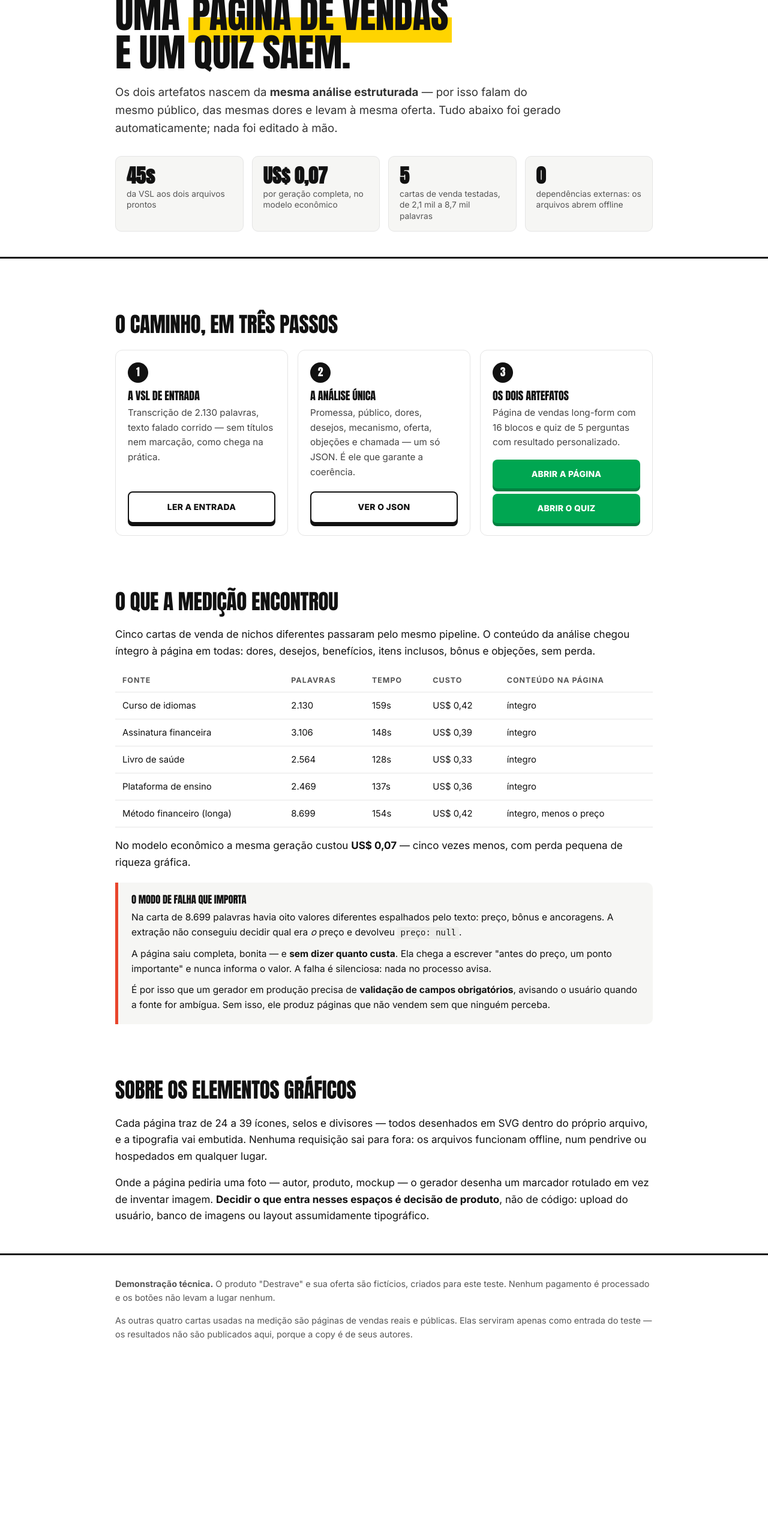
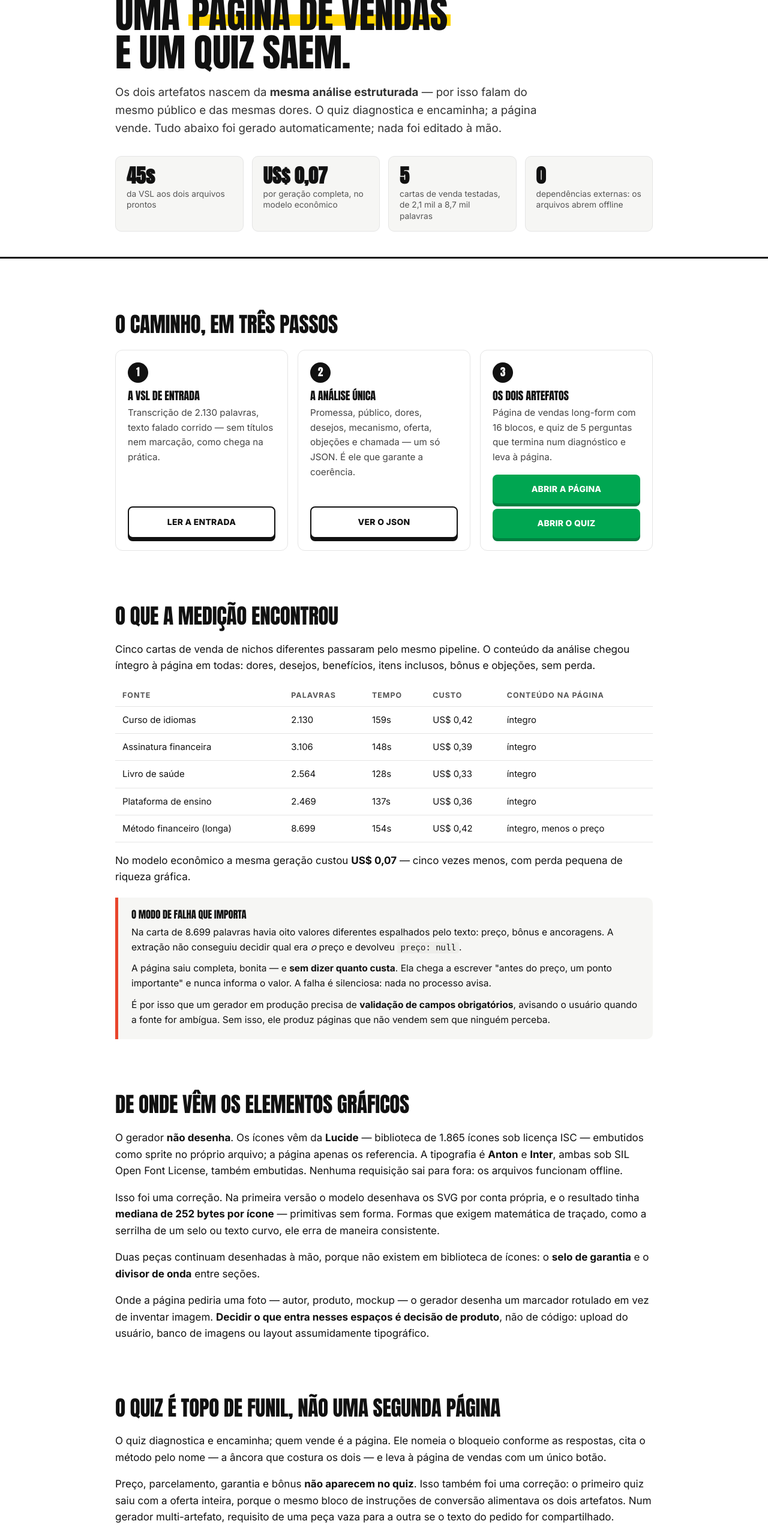
Before and after one commit to rodrigomaniezzo-sketch/gerador-vsl-demo, a plain HTML site: page index.html in a window 1280 px wide. Shown: the part 140-2700 px from the top of the page at 60% size. Before the commit the page ends 2450 px from the top, so only its background shows below. Drawn offline with Linux system fonts and the light colour scheme.

Commit message:
demo: o indice descrevia a versao antiga
Ele dizia que os icones eram 'todos desenhados em SVG' — isso valia antes da
troca pela biblioteca — e que os dois artefatos levavam a mesma oferta, o que
deixou de ser verdade quando o quiz virou topo de funil.

Acrescenta de onde vem cada elemento grafico, o papel do quiz no funil e as
licencas. Corrige tambem o marca-texto, que vazava para a linha de baixo.

Co-Authored-By: Claude Opus 5 <noreply@anthropic.com>

```diff
--- a/index.html
+++ b/index.html
@@ -16,7 +16,7 @@ body{margin:0;background:var(--papel);color:var(--tinta);font:400 17px/1.62 'Cor
 h1,h2,h3{font-family:'Display',Impact,sans-serif;font-weight:400;text-transform:uppercase;letter-spacing:-.01em;line-height:1}
 h1{font-size:clamp(2.3rem,6.2vw,4rem);margin:.1em 0 .3em}
 h2{font-size:clamp(1.5rem,3.4vw,2.2rem);margin:2.6em 0 .7em}
-.marca{background:linear-gradient(transparent 56%,var(--realce) 56%);padding:0 .1em}
+.marca{background-image:linear-gradient(var(--realce),var(--realce));background-repeat:no-repeat;background-size:100% .30em;background-position:0 .76em;padding:0 .08em;box-decoration-break:clone;-webkit-box-decoration-break:clone}
 .topo{border-bottom:3px solid var(--tinta);padding:44px 0 34px}
 .eyebrow{font:700 .76rem/1.4 'Corpo',sans-serif;text-transform:uppercase;letter-spacing:.14em;color:#555;margin:0}
 .lead{font-size:1.17rem;max-width:64ch;color:#333}
@@ -51,7 +51,7 @@ a{color:#0A5C2E}
 <header class="topo"><div class="wrap">
 <p class="eyebrow">Demonstração técnica &middot; setembro de 2026</p>
 <h1>Uma VSL entra.<br>Uma <span class="marca">página de vendas</span><br>e um quiz saem.</h1>
-<p class="lead">Os dois artefatos nascem da <strong>mesma análise estruturada</strong> — por isso falam do mesmo público, das mesmas dores e levam à mesma oferta. Tudo abaixo foi gerado automaticamente; nada foi editado à mão.</p>
+<p class="lead">Os dois artefatos nascem da <strong>mesma análise estruturada</strong> — por isso falam do mesmo público e das mesmas dores. O quiz diagnostica e encaminha; a página vende. Tudo abaixo foi gerado automaticamente; nada foi editado à mão.</p>
 <ul class="nums">
 <li><b>45s</b><span>da VSL aos dois arquivos prontos</span></li>
 <li><b>US$&nbsp;0,07</b><span>por geração completa, no modelo econômico</span></li>
@@ -70,7 +70,7 @@ a{color:#0A5C2E}
 <p>Promessa, público, dores, desejos, mecanismo, oferta, objeções e chamada — um só JSON. É ele que garante a coerência.</p>
 <a class="btn sec" href="analise.json">Ver o JSON</a></li>
 <li class="card"><span class="n">3</span><h3>Os dois artefatos</h3>
-<p>Página de vendas long-form com 16 blocos e quiz de 5 perguntas com resultado personalizado.</p>
+<p>Página de vendas long-form com 16 blocos, e quiz de 5 perguntas que termina num diagnóstico e leva à página.</p>
 <a class="btn" href="pagina-de-vendas.html">Abrir a página</a>
 <a class="btn" href="quiz.html" style="margin-top:9px">Abrir o quiz</a></li>
 </ul>
@@ -95,14 +95,22 @@ a{color:#0A5C2E}
 <p>É por isso que um gerador em produção precisa de <strong>validação de campos obrigatórios</strong>, avisando o usuário quando a fonte for ambígua. Sem isso, ele produz páginas que não vendem sem que ninguém perceba.</p>
 </div>
 
-<h2>Sobre os elementos gráficos</h2>
-<p>Cada página traz de 24 a 39 ícones, selos e divisores — todos desenhados em SVG dentro do próprio arquivo, e a tipografia vai embutida. Nenhuma requisição sai para fora: os arquivos funcionam offline, num pendrive ou hospedados em qualquer lugar.</p>
+<h2>De onde vêm os elementos gráficos</h2>
+<p>O gerador <strong>não desenha</strong>. Os ícones vêm da <strong>Lucide</strong> — biblioteca de 1.865 ícones sob licença ISC — embutidos como sprite no próprio arquivo; a página apenas os referencia. A tipografia é <strong>Anton</strong> e <strong>Inter</strong>, ambas sob SIL Open Font License, também embutidas. Nenhuma requisição sai para fora: os arquivos funcionam offline.</p>
+<p>Isso foi uma correção. Na primeira versão o modelo desenhava os SVG por conta própria, e o resultado tinha <strong>mediana de 252 bytes por ícone</strong> — primitivas sem forma. Formas que exigem matemática de traçado, como a serrilha de um selo ou texto curvo, ele erra de maneira consistente.</p>
+<p>Duas peças continuam desenhadas à mão, porque não existem em biblioteca de ícones: o <strong>selo de garantia</strong> e o <strong>divisor de onda</strong> entre seções.</p>
 <p>Onde a página pediria uma foto — autor, produto, mockup — o gerador desenha um marcador rotulado em vez de inventar imagem. <strong>Decidir o que entra nesses espaços é decisão de produto</strong>, não de código: upload do usuário, banco de imagens ou layout assumidamente tipográfico.</p>
+
+<h2>O quiz é topo de funil, não uma segunda página</h2>
+<p>O quiz diagnostica e encaminha; quem vende é a página. Ele nomeia o bloqueio conforme as respostas, cita o método pelo nome — a âncora que costura os dois — e leva à página de vendas com um único botão.</p>
+<p>Preço, parcelamento, garantia e bônus <strong>não aparecem no quiz</strong>. Isso também foi uma correção: o primeiro quiz saiu com a oferta inteira, porque o mesmo bloco de instruções de conversão alimentava os dois artefatos. Num gerador multi-artefato, requisito de uma peça vaza para a outra se o texto do pedido for compartilhado.</p>
+
 </main>
 
 <footer class="nota"><div class="wrap">
 <p><strong>Demonstração técnica.</strong> O produto "Destrave" e sua oferta são fictícios, criados para este teste. Nenhum pagamento é processado e os botões não levam a lugar nenhum.</p>
 <p>As outras quatro cartas usadas na medição são páginas de vendas reais e públicas. Elas serviram apenas como entrada do teste — os resultados não são publicados aqui, porque a copy é de seus autores.</p>
+<p><strong>Licenças.</strong> Ícones: Lucide, ISC. Tipografia: Anton e Inter, SIL Open Font License 1.1. Os avisos de copyright acompanham cada arquivo gerado, como as licenças exigem.</p>
 </div></footer>
 
 </body></html>
```
